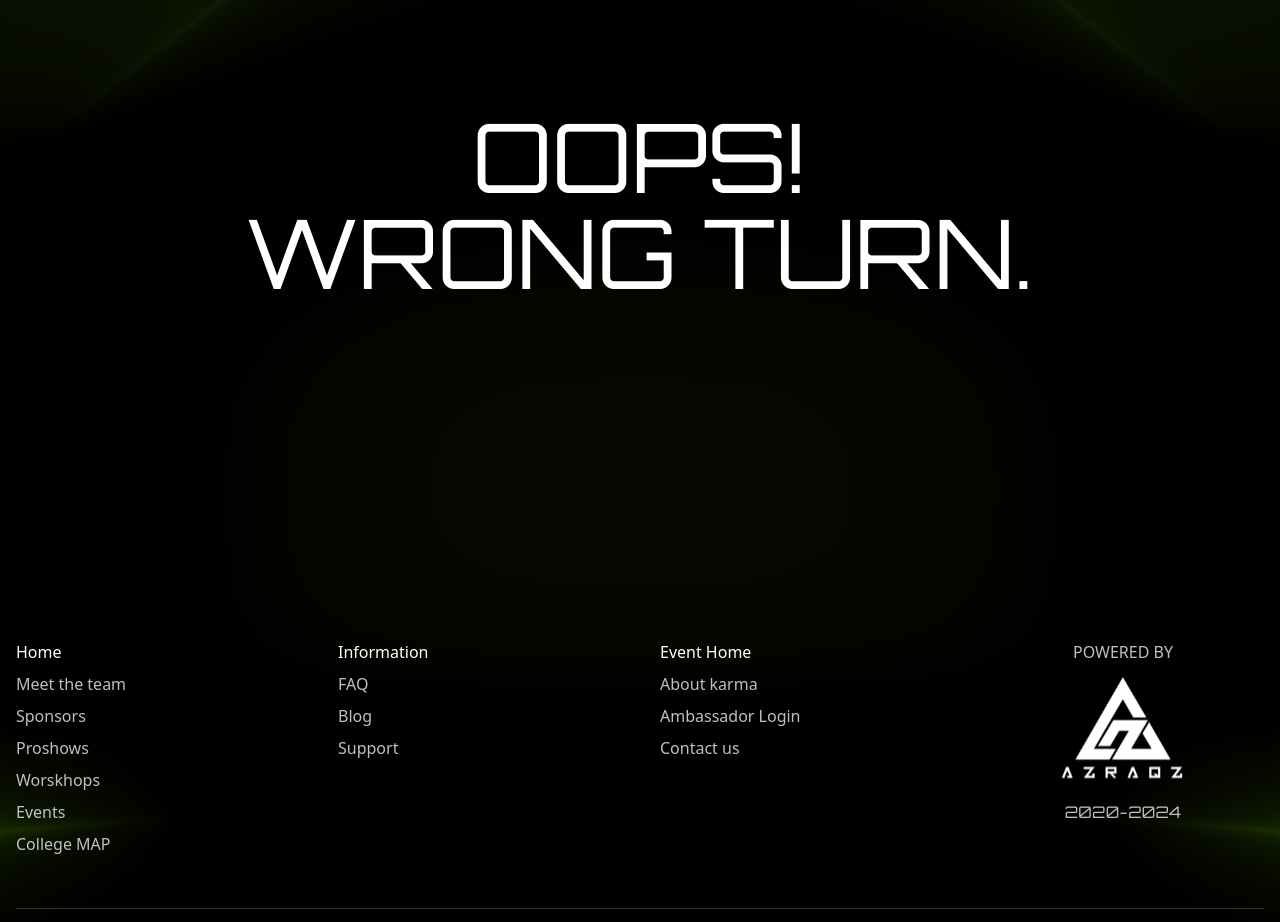
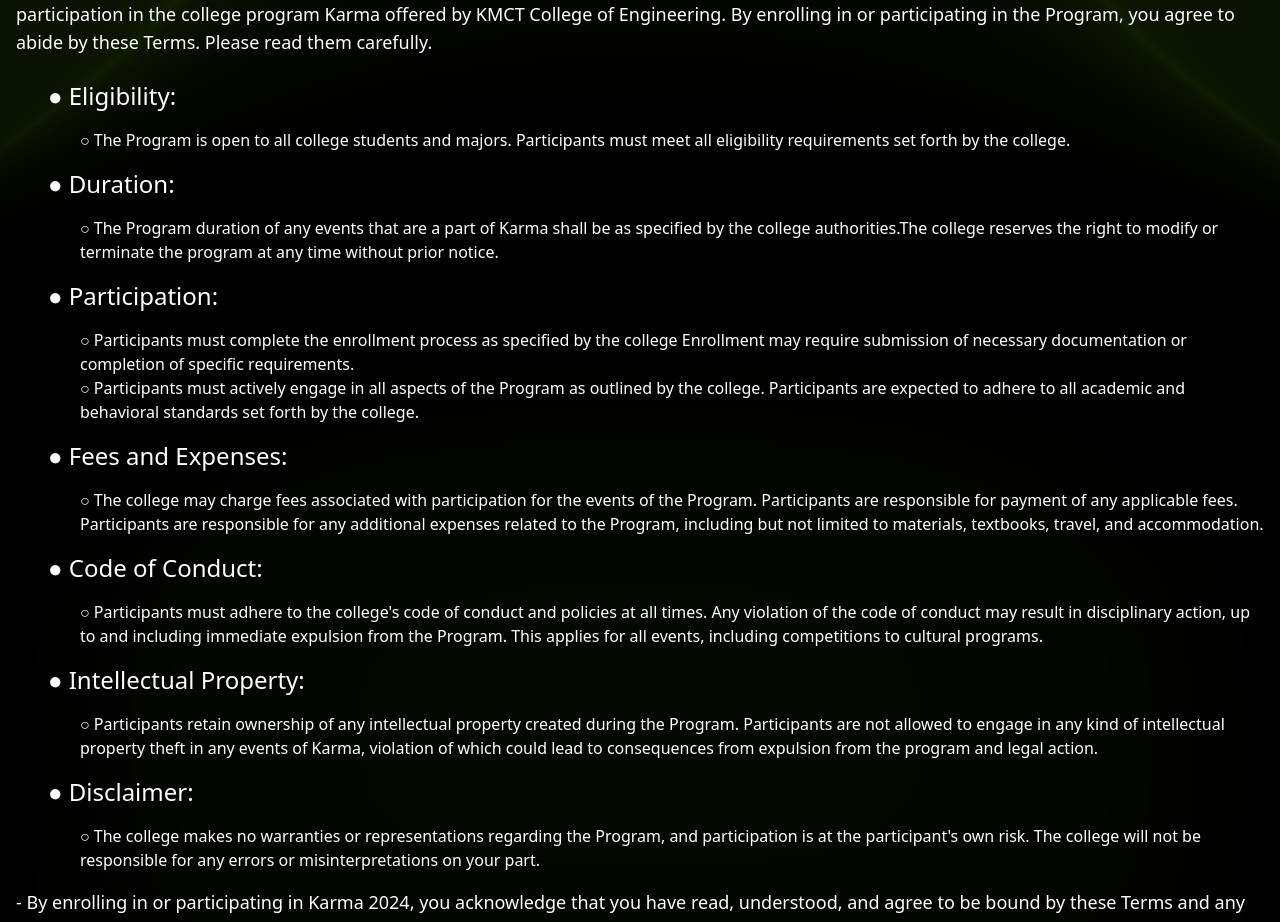
Before and after one commit to TinkerHubKMCTCE/Karma24, a React (Vite) app: page /terms in a window 1280 px wide. Shown: the part 260-1182 px from the top of the page. Built offline with nearby package versions, Linux system fonts and the light colour scheme.

Commit message:
Fix:Footer Pages

```diff
--- a/src/App.jsx
+++ b/src/App.jsx
@@ -12,6 +12,7 @@
 import StartingSoon from "./views/StartingSoon";
 import LegalPage from "./views/home/LegalPage";
 import CancelPage from "./views/home/cancellation";
+import Terms from "./views/home/terms";
 
 const router = createBrowserRouter([
   {
@@ -34,6 +35,7 @@
       { path: "dashboard", element: <AmbassadorDashboard /> },
       { path: "/l/:slug", element: <LegalPage/> },
       { path: "cancellation", element: <CancelPage/> },
+      { path: "terms", element: <Terms/> },
 
     ],
   },
--- a/src/components/Footer/Footer.jsx
+++ b/src/components/Footer/Footer.jsx
@@ -57,9 +57,9 @@
           </a>
         </div>
         <div className="">
-          <a href="">
-            <h1>Event Home</h1>
-          </a>
+          <Link to="/">
+            <p>Event Home</p>
+          </Link>
           <a href="">
             <p>About karma</p>
           </a>
@@ -68,9 +68,10 @@
               <p>Ambassador Login</p>
             </a>
           </Link>
-          <a href="">
-            <p>Contact us</p>
-          </a>
+          <Link to="/l/contact" target="_blank">
+          <p>Contact us</p>
+          </Link>
+
         </div>
         <div className="flex flex-col items-center sm:col-span-3 md:col-span-1">
           <p className="font-sans uppercase">Powered By</p>
@@ -96,7 +97,7 @@
           />
         </div>
         <div className="flex flex-wrap justify-center">
-          <Link to="/l/terms-and-conditions" target="blank">
+          <Link to="/terms" target="blank">
             <h1 className="px-[20px]">Terms</h1>
           </Link>
 
@@ -107,7 +108,7 @@
             <h1 className="px-[20px]">Shipping & Delivery</h1>
           </Link>
 
-          <Link to="/cancellation" target="blank">
+          <Link to="/cancellation" target="_blank">
             <h1 className="px-[20px]">Refund & Cancellation Policy</h1>
           </Link>
         </div>
--- a/src/data/legal.js
+++ b/src/data/legal.js
@@ -1,11 +1,5 @@
 const legalPages = {
-  "terms-and-conditions": {
-    title: "Terms & Conditions",
-    desc: [
-      "Lorem ipsum dolor sit amet consectetur adipisicing elit. Obcaecati aperiam natus soluta nam aspernatur? Officia iste explicabo sapiente magnam eius consequatur aliquid eveniet dolore, veritatis expedita autem esse laudantium. Adipisci dolor cumque nesciunt expedita vero facilis sed reiciendis sit facere consectetur corrupti similique magnam commodi ipsa, mollitia deleniti ipsum nostrum, at doloribus vel hic.",
-      "Laboriosam adipisci saepe vero, omnis sunt magni impedit velit commodi obcaecati ad minus labore! A voluptates et architecto tempore quo corrupti. Esse nisi dolore illo eaque officia sequi porro consectetur neque ipsa? Porro, sit harum, quas earum voluptatem nihil facere nam ut, beatae quod incommodi?",
-    ],
-  },
+
   "privacy-policy": {
     title: "Privacy Policy",
     desc: [
@@ -16,28 +10,7 @@
       "- Thanks for visiting our website and have a great time at Karma!",
     ],
   },
-  "cancellation": {
-    title: "Cancellation and Refund",
-    desc: [
-      "Cancellation : ",
-      "- There is no cancellation available for any items unless the minimum number of participants requirement has not been fulfilled.",
-      "- Cancellation guidelines regarding each category has been given below :",
-      "● Tech Fest:",
-      "○ Cancellation for all events will only be processed under the circumstance of lack of a minimum 20 participants.",
-      "○ Cancellation for Expo registration will only be processed under the circumstance of lack of a minimum 10 participants.",
-      "● Workshops:",
-      "○ Cancellation for Workshops will only be processed under the circumstance of lack of a minimum of 20 participants",
-      "● Culturals:",
-      "○ Cancellation",
-      "● Night Programs :",
-      "○ There is no cancellation available for the tickets of night time programs of Karma including the DJ and Bad performances.",
-      "- We are not responsible for any errors or misinterpretations on your part",
-      "Refunds :",
-      "- In case the cancellation process has succeeded, the refund amount will be transferred to the bank account via Gpay (same account that money was transfered from).",
-      "- In case the minimum number of participants has not been met, the full amount will be refunded.",
-      "- We are not responsible for any errors or misinterpretations on your part."
-    ],
-  },
+
   "shipping-and-delivery": {
     title: "Shipping and Delivery",
     desc: [
@@ -46,7 +19,7 @@
       "- We are not responsible for any errors or misinterpretations on your part.",
     ],
   },
-  contact: {
+  "contact": {
     title: "Contact Us",
     desc: [
       "Phone   : +91 9446 179 313, +91 8075 414 518",
--- a/src/views/home/cancellation.jsx
+++ b/src/views/home/cancellation.jsx
@@ -8,7 +8,7 @@
       <h1 className="text-5xl font-bold mb-8">Cancellation and Refund</h1>
       <h1 className="text-3xl font-bold">Cancellation</h1>
       <p className="py-2 text-lg">
-        There is no cancellation available for any items unless the minimum
+        - There is no cancellation available for any items unless the minimum
         number of participants requirement has not been fulfilled <br />{" "}
         Cancellation guidelines regarding each category has been given below:
       </p>
@@ -32,12 +32,12 @@
         programs of Karma including the DJ and Bad performances.
       </p>
       <p className="py-2 text-lg mb-8">
-        We are not responsible for any errors or misinterpretations on your
+        - We are not responsible for any errors or misinterpretations on your
         part.
       </p>
       <h1 className="text-3xl font-bold">Refund</h1>
       <p className="py-2 text-lg leading-relaxed">
-        In case the cancellation process has succeeded, the refund amount will
+        - In case the cancellation process has succeeded, the refund amount will
         be transferred to the bank account via Gpay (same account that money was
         transfered from). <br /> In case the minimum number of participants has not
         been met, the full amount will be refunded. <br /> We are not responsible for
--- /dev/null
+++ b/src/views/home/terms.jsx
@@ -0,0 +1,76 @@
+import React from "react";
+import { useNavigate, useParams } from "react-router-dom";
+import legalPages from "../../data/legal";
+
+const Terms = () => {
+  return (
+    <div className="container max-w-screen-xl mx-auto px-4 py-20">
+      <h1 className="text-5xl font-bold mb-8">Cancellation and Refund</h1>
+      <p className="py-2 text-lg">
+        - Karma 2024 is an annual national level techno-cultural fest conducted
+        in KMCT College of Engineering. These Terms and Conditions govern your
+        participation in the college program Karma offered by KMCT College of
+        Engineering. By enrolling in or participating in the Program, you agree
+        to abide by these Terms. Please read them carefully.
+      </p>
+      <h2 className="pl-8 text-2xl my-4">● Eligibility:</h2>
+      <p className="pl-16">
+        ○ The Program is open to all college students and majors. Participants
+        must meet all eligibility requirements set forth by the college.
+      </p>
+      <h2 className="pl-8 text-2xl my-4">● Duration:</h2>
+      <p className="pl-16">
+        ○ The Program duration of any events that are a part of Karma shall be
+        as specified by the college authorities.The college reserves the right
+        to modify or terminate the program at any time without prior notice.
+      </p>
+      <h2 className="pl-8 text-2xl my-4">● Participation:</h2>
+      <p className="pl-16">
+        ○ Participants must complete the enrollment process as specified by the
+        college Enrollment may require submission of necessary documentation or
+        completion of specific requirements. <br />○ Participants must actively
+        engage in all aspects of the Program as outlined by the college.
+        Participants are expected to adhere to all academic and behavioral
+        standards set forth by the college.
+      </p>
+      <h2 className="pl-8 text-2xl my-4">● Fees and Expenses:</h2>
+      <p className="pl-16">
+        ○ The college may charge fees associated with participation for the
+        events of the Program. Participants are responsible for payment of any
+        applicable fees. Participants are responsible for any additional
+        expenses related to the Program, including but not limited to materials,
+        textbooks, travel, and accommodation.
+      </p>
+      <h2 className="pl-8 text-2xl my-4">● Code of Conduct:</h2>
+      <p className="pl-16">
+        ○ Participants must adhere to the college's code of conduct and policies
+        at all times. Any violation of the code of conduct may result in
+        disciplinary action, up to and including immediate expulsion from the
+        Program. This applies for all events, including competitions to cultural
+        programs.
+      </p>
+      <h2 className="pl-8 text-2xl my-4">● Intellectual Property:</h2>
+      <p className="pl-16">
+        ○ Participants retain ownership of any intellectual property created
+        during the Program. Participants are not allowed to engage in any kind
+        of intellectual property theft in any events of Karma, violation of
+        which could lead to consequences from expulsion from the program and
+        legal action.
+      </p>
+      <h2 className="pl-8 text-2xl my-4">● Disclaimer:</h2>
+      <p className="pl-16">
+        ○ The college makes no warranties or representations regarding the
+        Program, and participation is at the participant's own risk. The college
+        will not be responsible for any errors or misinterpretations on your
+        part.
+      </p>
+      <p className="py-2 text-lg leading-relaxed pt-4">
+        - By enrolling in or participating in Karma 2024, you acknowledge that
+        you have read, understood, and agree to be bound by these Terms and any
+        additional terms and conditions provided by KMCT College of Engineering.
+      </p>
+    </div>
+  );
+};
+
+export default Terms;
```
